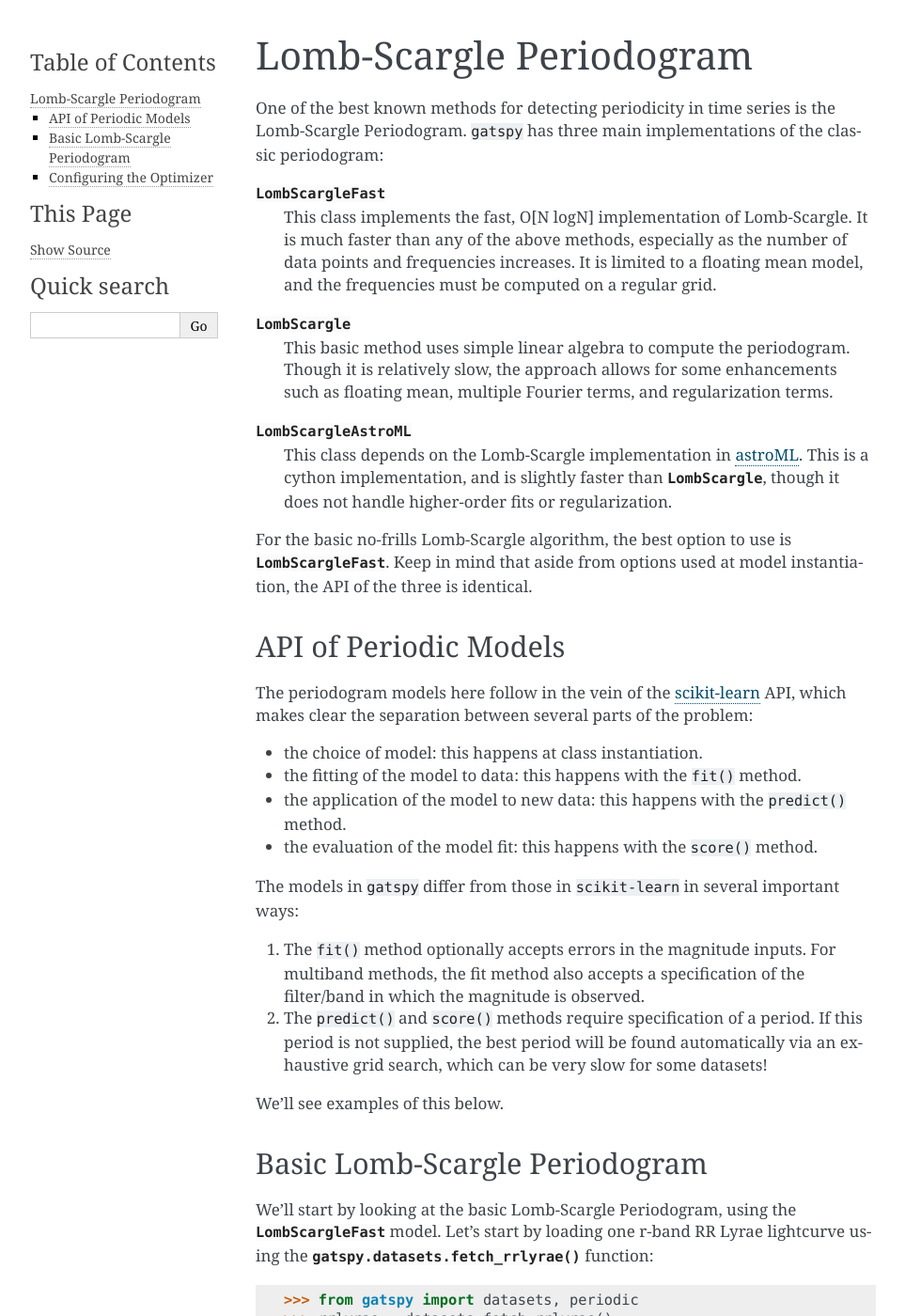
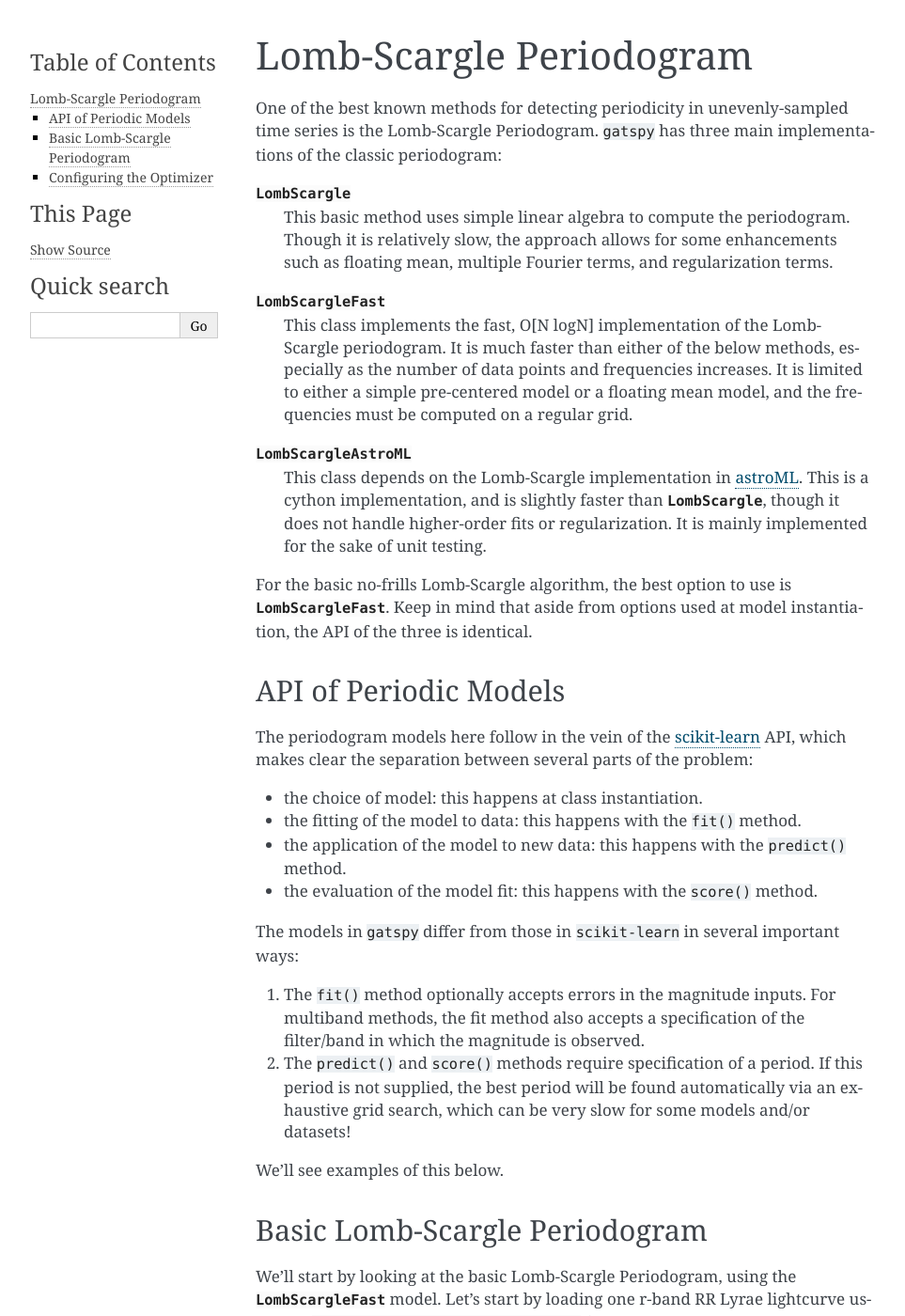
Before and after one commit to astroML/gatspy, a Sphinx documentation site: the page built from doc/periodic/lomb_scargle.rst, in a window 1280 px wide and 1400 px high. Shown: the whole window at 94% size, without its empty margins (148-1111 px from the left). Built offline with Sphinx 7.4.7, drawn with Linux system fonts in a browser that asks for light colours; formulas are drawn with MathJax 3; some of the changed text lies outside the part shown.

Commit message:
DOC: fix typos in docs

```diff
--- a/doc/periodic/lomb_scargle.rst
+++ b/doc/periodic/lomb_scargle.rst
@@ -17,26 +17,28 @@ Lomb-Scargle Periodogram
    model.optimizer.set(period_range=(0.2, 1.2), quiet=True)
    model.fit(t_r, mag_r, dmag_r)
 
-One of the best known methods for detecting periodicity in time series is the
-Lomb-Scargle Periodogram. ``gatspy`` has three main implementations of the
-classic periodogram:
-
-:class:`~gatspy.periodic.LombScargleFast`
-  This class implements the fast, O[N logN] implementation of Lomb-Scargle.
-  It is much faster than any of the above methods, especially as the number
-  of data points and frequencies increases. It is limited to a floating mean
-  model, and the frequencies must be computed on a regular grid.
+One of the best known methods for detecting periodicity in unevenly-sampled
+time series is the Lomb-Scargle Periodogram. ``gatspy`` has three main
+implementations of the classic periodogram:
 
 :class:`~gatspy.periodic.LombScargle`
   This basic method uses simple linear algebra to compute the periodogram.
   Though it is relatively slow, the approach allows for some enhancements such
   as floating mean, multiple Fourier terms, and regularization terms.
 
+:class:`~gatspy.periodic.LombScargleFast`
+  This class implements the fast, O[N logN] implementation of the Lomb-Scargle
+  periodogram. It is much faster than either of the below methods, especially
+  as the number of data points and frequencies increases. It is limited to
+  either a simple pre-centered model or a floating mean model, and the
+  frequencies must be computed on a regular grid.
+
 :class:`~gatspy.periodic.LombScargleAstroML`
   This class depends on the Lomb-Scargle implementation in
   `astroML <http://www.astroml.org>`_. This is a cython implementation, and
   is slightly faster than :class:`~gatspy.periodic.LombScargle`, though it
-  does not handle higher-order fits or regularization.
+  does not handle higher-order fits or regularization. It is mainly implemented
+  for the sake of unit testing.
 
 For the basic no-frills Lomb-Scargle algorithm, the best option to use is
 :class:`~gatspy.periodic.LombScargleFast`. Keep in mind that aside from
@@ -62,7 +64,8 @@ important ways:
    filter/band in which the magnitude is observed.
 2. The ``predict()`` and ``score()`` methods require specification of a period.
    If this period is not supplied, the best period will be found automatically
-   via an exhaustive grid search, which can be very slow for some datasets!
+   via an exhaustive grid search, which can be very slow for some models and/or
+   datasets!
 
 We'll see examples of this below.
 
@@ -71,7 +74,8 @@ Basic Lomb-Scargle Periodogram
 We'll start by looking at the basic Lomb-Scargle Periodogram, using the
 :class:`~gatspy.periodic.LombScargleFast` model.
 Let's start by loading one r-band RR Lyrae lightcurve using the
-:func:`gatspy.datasets.fetch_rrlyrae` function:
+:func:`gatspy.datasets.fetch_rrlyrae` function, which is discussed more fully
+in :ref:`datasets`.
 
     >>> from gatspy import datasets, periodic
     >>> rrlyrae = datasets.fetch_rrlyrae()
@@ -213,7 +217,9 @@ Let's take a look at this model plotted over the phased data:
 
 The model is clearly not a good fit for the data (RR Lyrae are much more
 complicated than a simple sine wave!) but the model serves a useful
-purpose: it gives us an accurate period determination.
+purpose: it gives us an accurate period determination: the key is that although
+the sine wave is not a good fit to the data, it is a *much better fit* at the
+correct period than it is at the incorrect period.
 
 
 Configuring the Optimizer
@@ -237,7 +243,8 @@ This can't be stressed enough, as such misuse of Nyquist-type arguments comes
 up often in the literature: **The periodogram of an unequally-spaced time
 series is generally sensitive to periods far smaller than the minimum time
 between observations.** Thus the search range is an entirely free parameter,
-which must be set by the user based on intuition about the data.
+which must be set by the user based on intuition about the data, and in gatspy
+is set via the ``model.optimizer.period_range`` parameter.
 
 The **spacing of the grid** is easier to determine automatically. The grid
 spacing must be much smaller than the width a typical periodogram peak, or
@@ -245,9 +252,14 @@ you risk entirely missing peaks within the scan. The typical width of a
 periodogram peak is inversely proportional to the **range** of the data; that
 is, if the first observation is at :math:`t_{min}` and the last observation is
 at :math:`t_{max}`, then the peak width *in frequency* is approximately
-:math:`w = 2\pi/(t_{max} - t_{min})`. The grid should be chosen such that
-multiple grid poins cover each potential peak, so we need to choose an
-oversampling factor (say, 5) and compute the grid based on this.
+
+.. math::
+
+   \Delta f = 2\pi/(t_{max} - t_{min}).
+
+The grid should be chosen such that multiple grid poins cover each potential
+peak, so we need to choose an oversampling factor (say, 5) and compute the
+grid based on this.
 
 We can see all of this in play when we ask the model for the best period.
 Since we're looking at RR Lyrae which have typical periods of around 0.5 days,
```
Also changed, not shown: other parts of doc/periodic/lomb_scargle.rst (+1 -1 lines), RELEASE_HOWTO.md (added, +38 -0 lines), doc/periodic/lomb_scargle_multiband.rst (+5 -2 lines), doc/periodic/supersmoother.rst (+4 -4 lines), doc/periodic/template.rst (+5 -5 lines).
